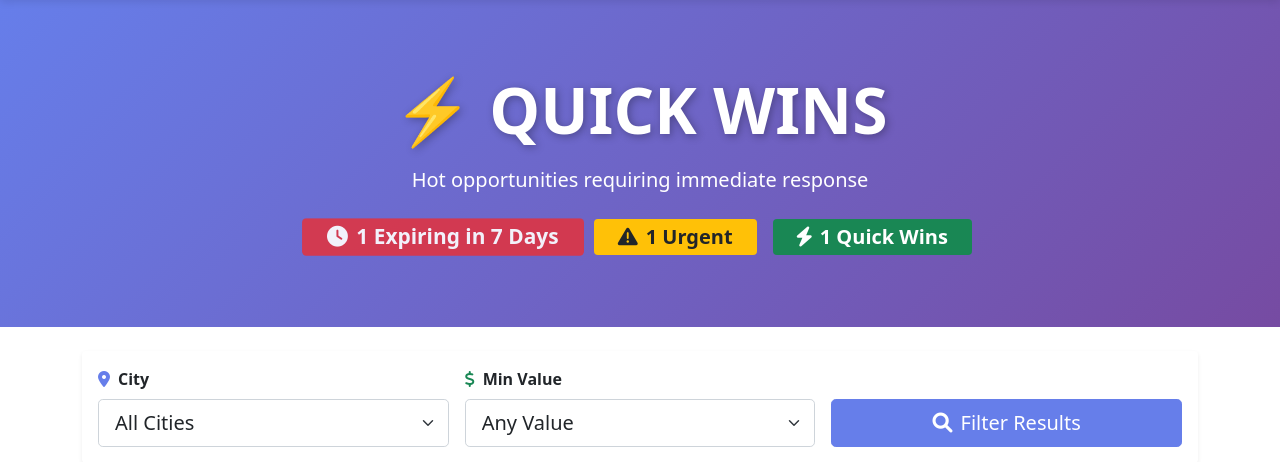
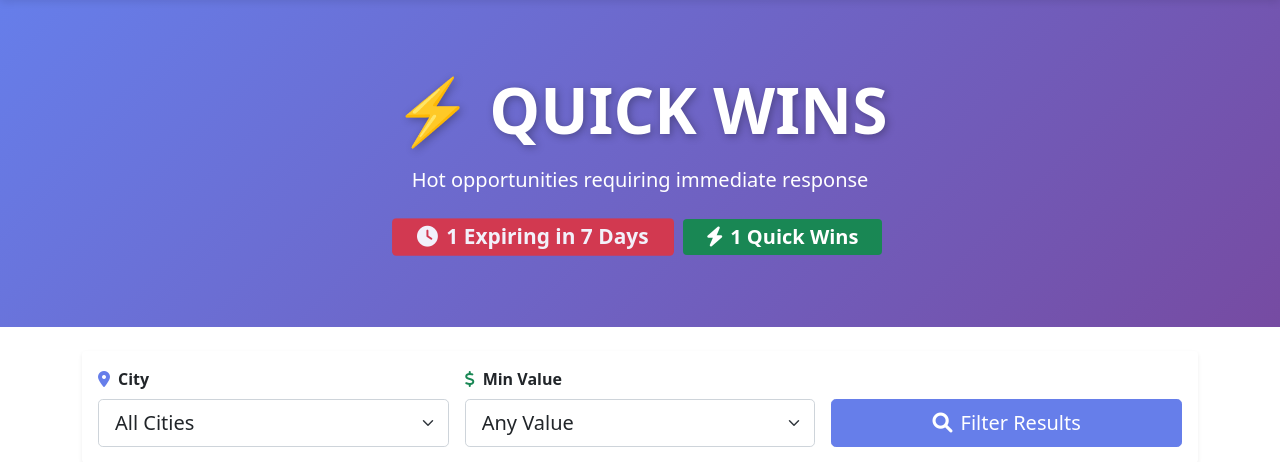
Before and after one commit to rayofsundays-boop/virginia-contracts-lead-generation, a Flask app: template templates/quick_wins.html in a window 1280 px wide; the page is wider, and only the part inside the window is pictured. Shown: the part 75-537 px from the top of that part. Run offline with Flask 3, Linux system fonts and the light colour scheme; the template is opened without the code that fills it: most values are stand-ins (such as "Sample title", 1, 10 or a date in 2020); some libraries are stand-ins or nearby versions.

Commit message:
feat: Remove urgent button from Quick Wins badges

```diff
--- a/templates/quick_wins.html
+++ b/templates/quick_wins.html
@@ -15,9 +15,6 @@
                 <a href="{{ url_for('quick_wins', expiring='7days') }}" class="badge bg-danger fs-5 px-4 py-2 pulse-animation text-decoration-none" style="cursor: pointer;">
                     <i class="fas fa-clock me-2"></i>{{ expiring_7days_count }} Expiring in 7 Days
                 </a>
-                <span class="badge bg-warning text-dark fs-5 px-4 py-2">
-                    <i class="fas fa-exclamation-triangle me-2"></i>{{ urgent_count }} Urgent
-                </span>
                 <span class="badge bg-success fs-5 px-4 py-2">
                     <i class="fas fa-bolt me-2"></i>{{ quick_win_count }} Quick Wins
                 </span>
```
